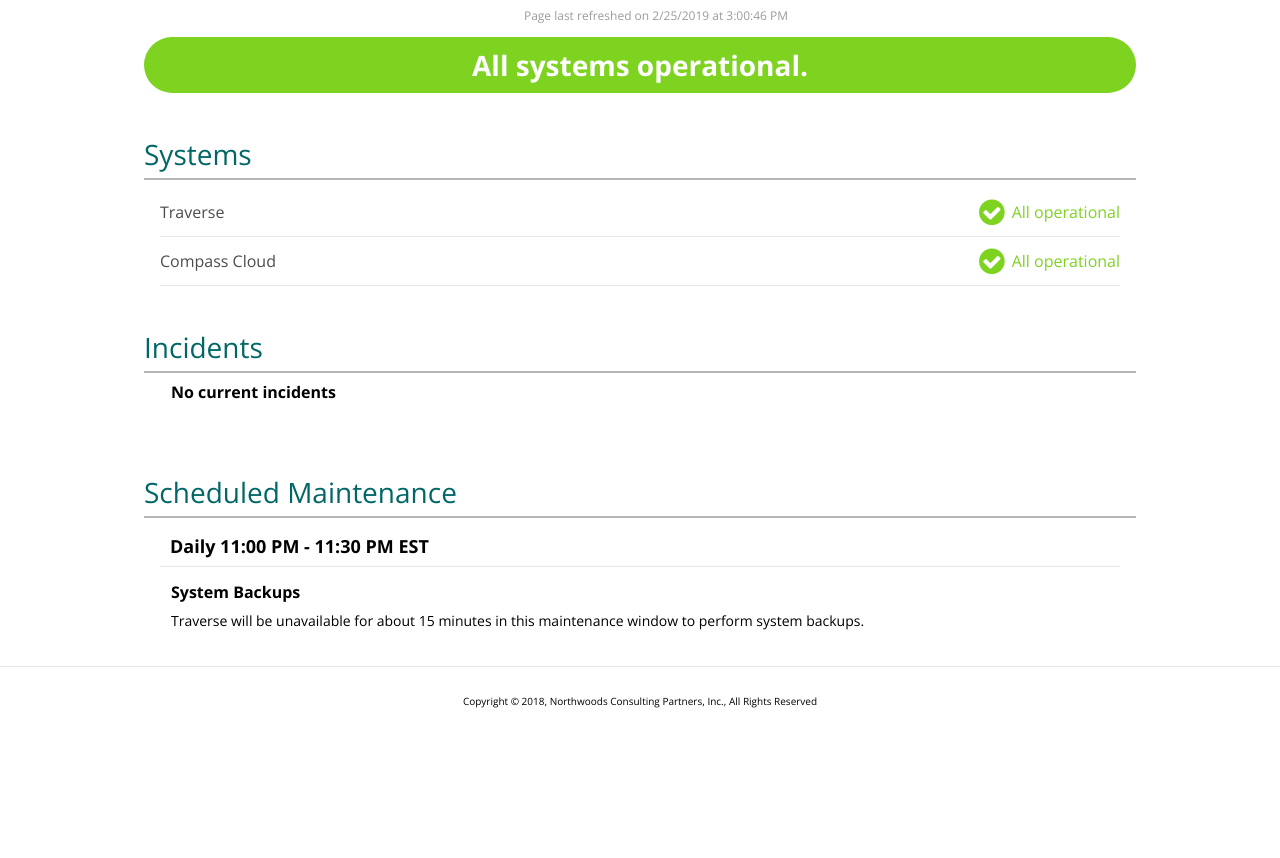
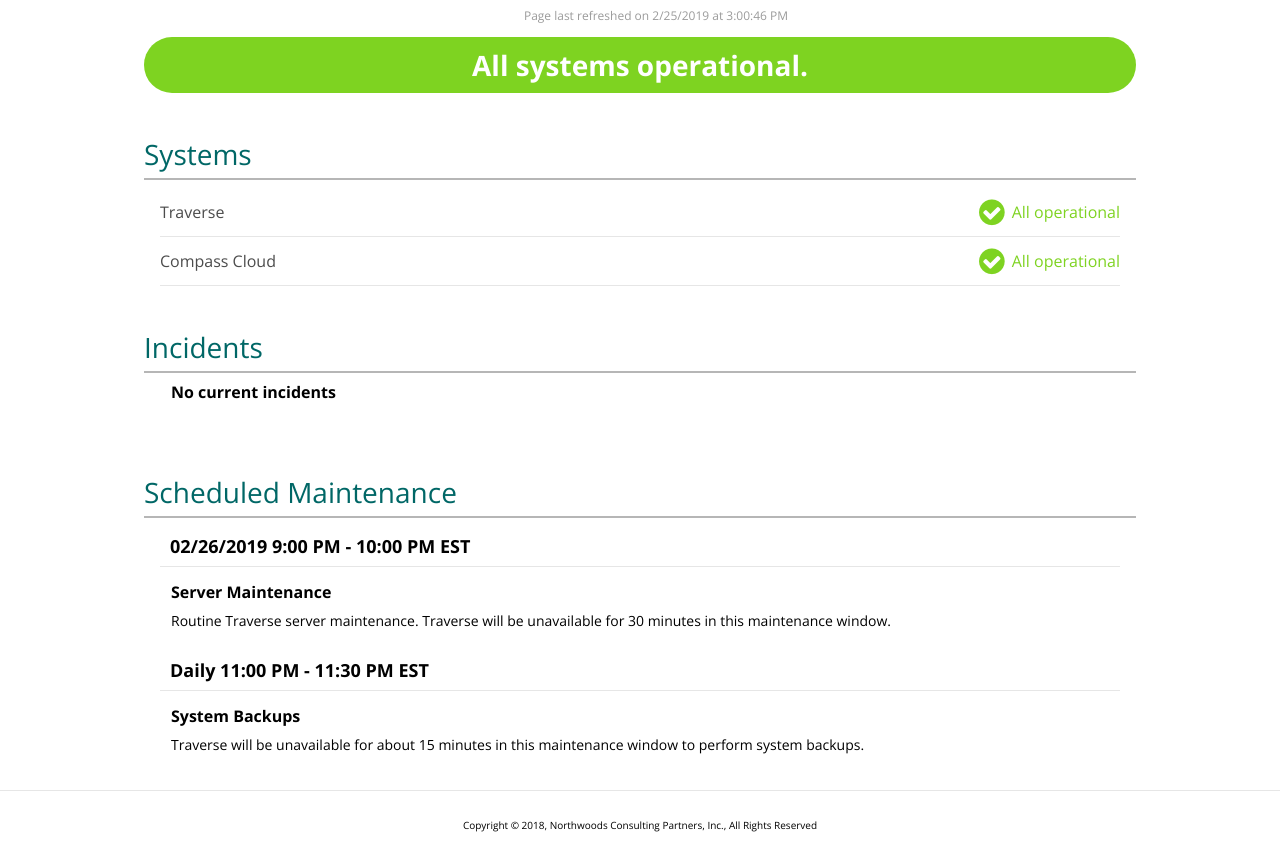
Before and after one commit to northwoodspd/status.teamnorthwoods.com, a plain HTML site: page index.html in a window 1280 px wide. Shown: the part 89-947 px from the top of the page. Before the commit the page ends 823 px from the top, so only its background shows below. Drawn offline with nearby package versions, Linux system fonts and the light colour scheme.

Commit message:
Updated for 02/26/19 routine patching.

```diff
--- a/index.html
+++ b/index.html
@@ -221,8 +221,8 @@ function updateTime() {
 # maintenance is actually in progress, remove the "hide" class from the
 # span tag.
 -->
-        <h3 class="hide">
-          02/21/2019 9:00 PM - 12:00 AM EST
+        <h3>
+          02/26/2019 9:00 PM - 10:00 PM EST
           <span class="inProgress hide">
             In Progress
           </span>
@@ -232,9 +232,9 @@ function updateTime() {
 # To show upcoming maintenance, remove the "hide" class from this date/time
 # header part (the div tag).
 -->
-        <div class="maintenanceStatus hide">
-          <h4>Server maintenance</h4>
-          <p>Infrastructure changes. Some instances of Traverse may be unavailable for some duration inside of this maintenance window.</p>
+        <div class="maintenanceStatus">
+          <h4>Server Maintenance</h4>
+          <p>Routine Traverse server maintenance. Traverse will be unavailable for 30 minutes in this maintenance window.</p>
         </div>
 <!--
 # Maintenance - the date/time part.
```
